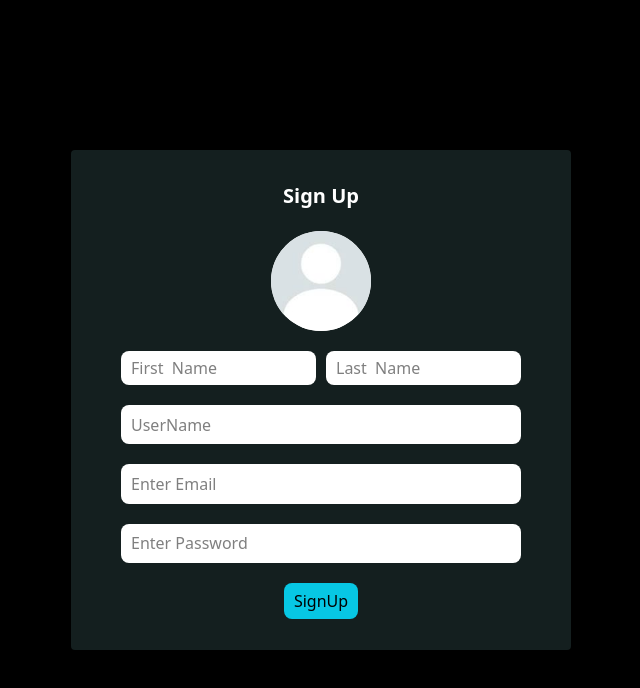
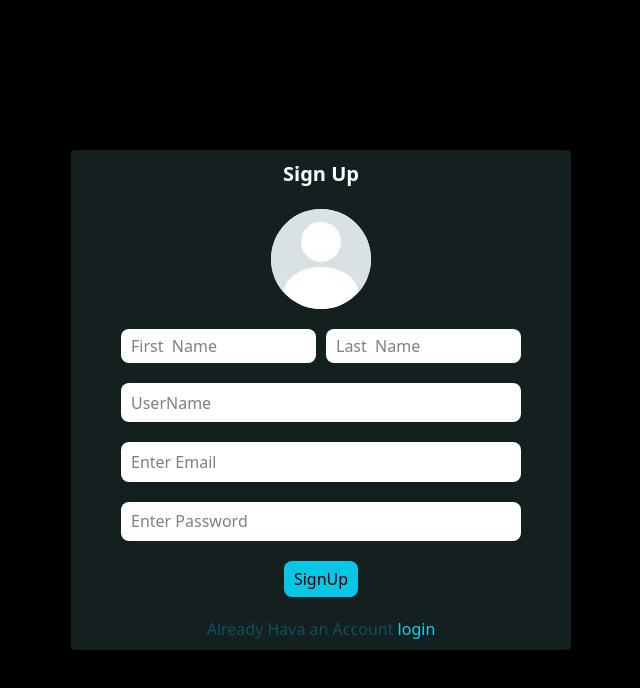
Before and after one commit to HasibCoderLab/authentication-with-mern, a React app in the folder frontend/: page /signup in a window 1280 px wide. Shown: the top 688 px of the page, without its empty margins (319-959 px from the left). Built offline with nearby package versions, Linux system fonts and the light colour scheme; the HTML template or start-up script is replaced by a standard one.

Commit message:
navigate use

```diff
--- a/frontend/src/pages/SignUp.jsx
+++ b/frontend/src/pages/SignUp.jsx
@@ -2,8 +2,12 @@ import { useContext, useState } from "react"
 import dp from "../assets/dp.jpg"
 import { dataContext } from "../context/userContext"
 import axios from "axios"
+import { useNavigate } from 'react-router-dom';
 
 const SignUp = () => {
+
+
+    const navigate = useNavigate();
 
     let { serverUrl } = useContext(dataContext);
 
@@ -36,7 +40,7 @@ const SignUp = () => {
             <div className='w-[90%] max-w-125 h-125 bg-[#141f1f] rounded flex flex-col justify-center items-center gap-5'>
                 <h1 className="text-white text-[20px] font-semibold "> Sign Up</h1>
                 {/* ============= Form  =============  */}
-                <form className=' w-full flex flex-col justify-center items-center gap-5'  onSubmit={handleSignUp}>
+                <form className=' w-full flex flex-col justify-center items-center gap-5' onSubmit={handleSignUp}>
 
 
 
@@ -83,6 +87,8 @@ const SignUp = () => {
                     "
                     >SignUp </button>
 
+                    <p className=" cursor-pointer text-cyan-900">Already Hava an Account <span className="text-cyan-400" onClick={() => navigate("/login")}> login </span>
+                    </p>
                           </form >
             </div>
 
```
Lines whose indentation alone changed are shown as unchanged.
